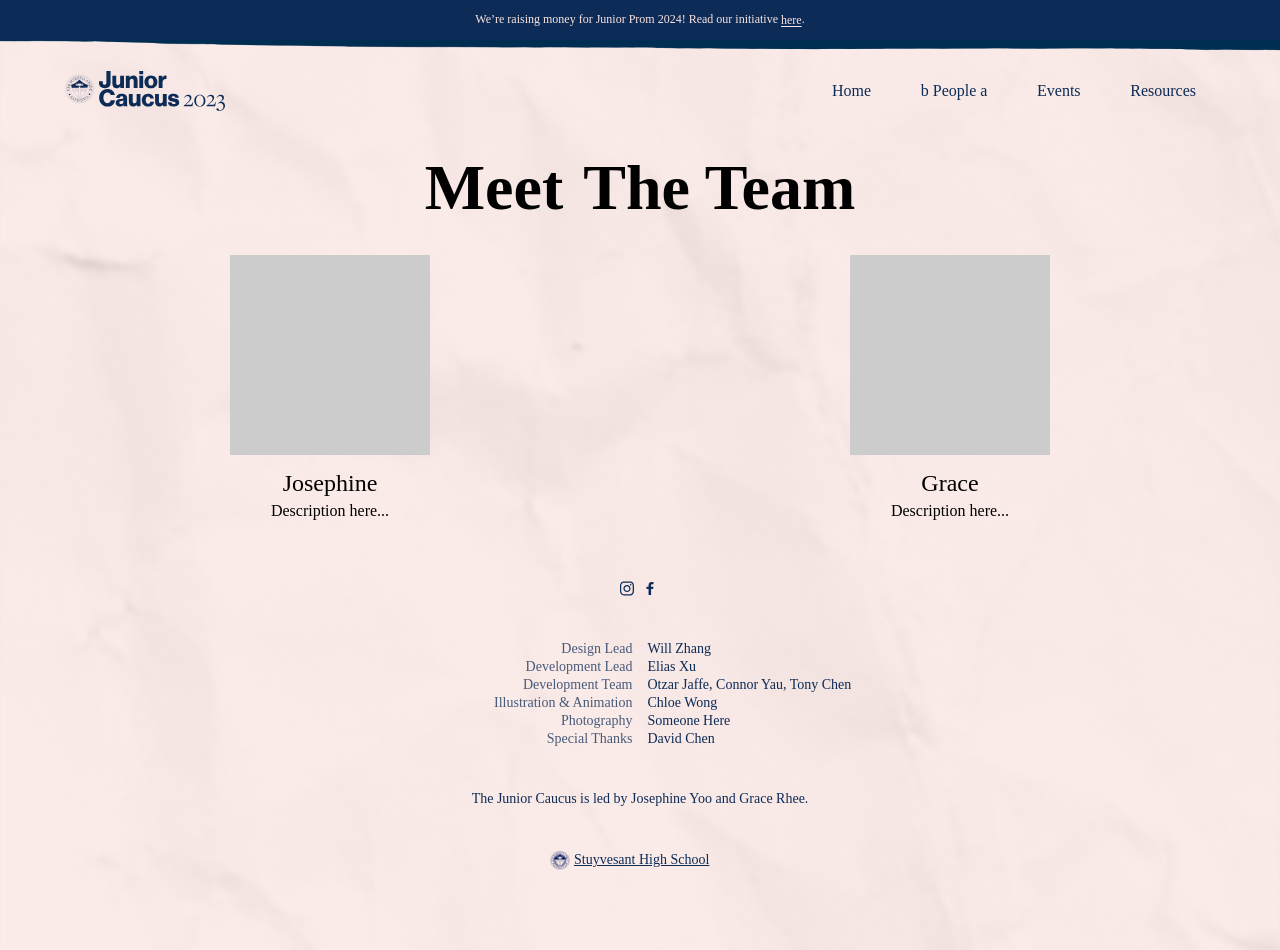
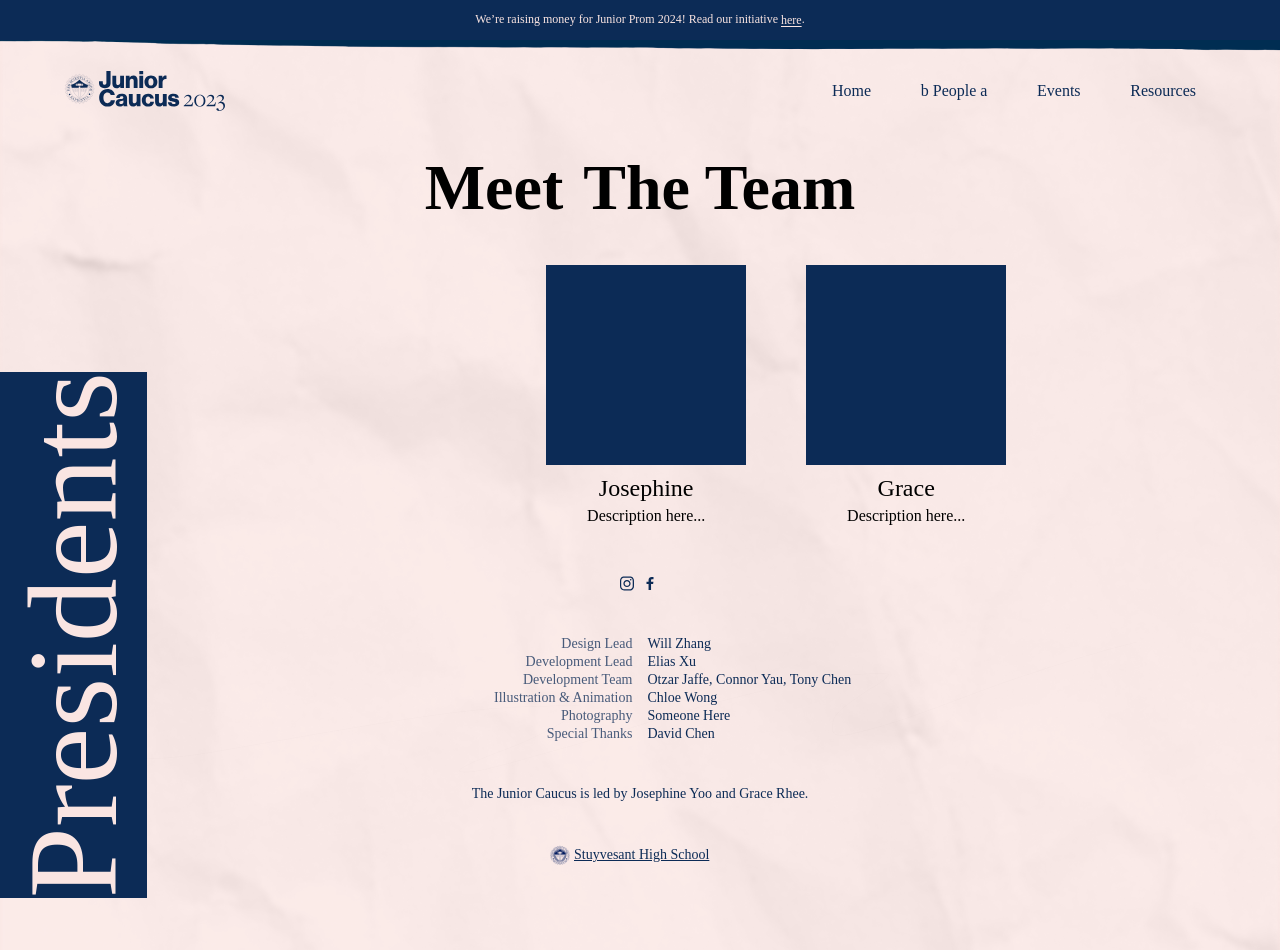
Before and after one commit to Junior-Caucus-SU/junior.stuysu.org, a React (Create React App) app: page /people in a window 1280 px wide. Built offline with nearby package versions, Linux system fonts and the light colour scheme; a web font is replaced by a local one.

Commit message:
presidents side bar

```diff
--- a/src/components/People.css
+++ b/src/components/People.css
@@ -10,17 +10,52 @@
     margin: 0 10px;
   }
 
-  .team-members {
+  /* Presidents section */
+  .presidents {
     display: flex;
-    justify-content: space-around;
-    padding: 20px;
+    flex-direction: row;
+    align-items: flex-start;
+    margin-left: 0;
+    padding-left: 0;
   }
 
-  .member {
-    color: black;
-    width: 200px;
-    margin: 10px;
-    text-align: center;
+  .presidents-box-text {
+    transform: rotate(180deg);
+    padding-left: 0px;
+    padding-right: 0px;
+    padding-bottom: 0px;
+    padding-top: 0px;
+    margin: 0;
+  }
+
+  .presidents-box {
+    bottom: 100%;
+    left: 0;
+    background-color: #0C2B56;
+    color: #FAE5E2;
+    font-size: 128px;
+    transform: rotate(90deg);
+    transform-origin: bottom left;
+    white-space: nowrap;
+    margin: 0;
+    padding: 0;
+  }
+
+  .presidents-container {
+    display: flex;
+    flex-direction: row;
+    justify-content: flex-start;
+    align-items: flex-start;
+    margin-top: 20px;
+  }
+
+  .president {
+    display: flex;
+    flex-direction: column;
+    justify-content: center;
+    align-items: center;
+    margin-right: 20px;
+    padding: 20px;
   }
 
   .image-placeholder {
@@ -37,3 +72,15 @@
   .description {
     font-size: 1rem;
   }
+
+  .president .image-placeholder {
+    background-color: #0C2B56;
+    display: flex;
+    justify-content: center;
+    align-items: center;
+    color: #FAE5E2;
+    font-size: 1.5rem;
+    width: 200px;
+    height: 200px;
+    margin-bottom: 10px;
+  }
--- a/src/components/People.jsx
+++ b/src/components/People.jsx
@@ -4,7 +4,7 @@ import Texture from "./NonPage/Texture";
 import Footer from "./NonPage/Footer";
 import "./People.css";
 
-export default function People(){
+export default function People() {
   let peoplePage = (
     <div>
       <Navbar page="People"/>
@@ -13,16 +13,21 @@ export default function People(){
         <div className="meet">Meet</div>
         <div className="the-team">The Team</div>
       </div>
-            <div className="team-members">
-                <div className="member">
+      <div className="presidents">
+        <div className="presidents-box">
+          <div className="presidents-box-text">Presidents</div>
+        </div>
+        <div className="presidents-container">
+          <div className="president">
             <div className="image-placeholder"></div>
             <div className="name">Josephine</div>
             <div className="description">Description here...</div>
           </div>
-                <div className="member">
+          <div className="president">
             <div className="image-placeholder"></div>
             <div className="name">Grace</div>
             <div className="description">Description here...</div>
+          </div>
         </div>
       </div>
       <Footer/>
```
Lines whose indentation alone changed are shown as unchanged.
